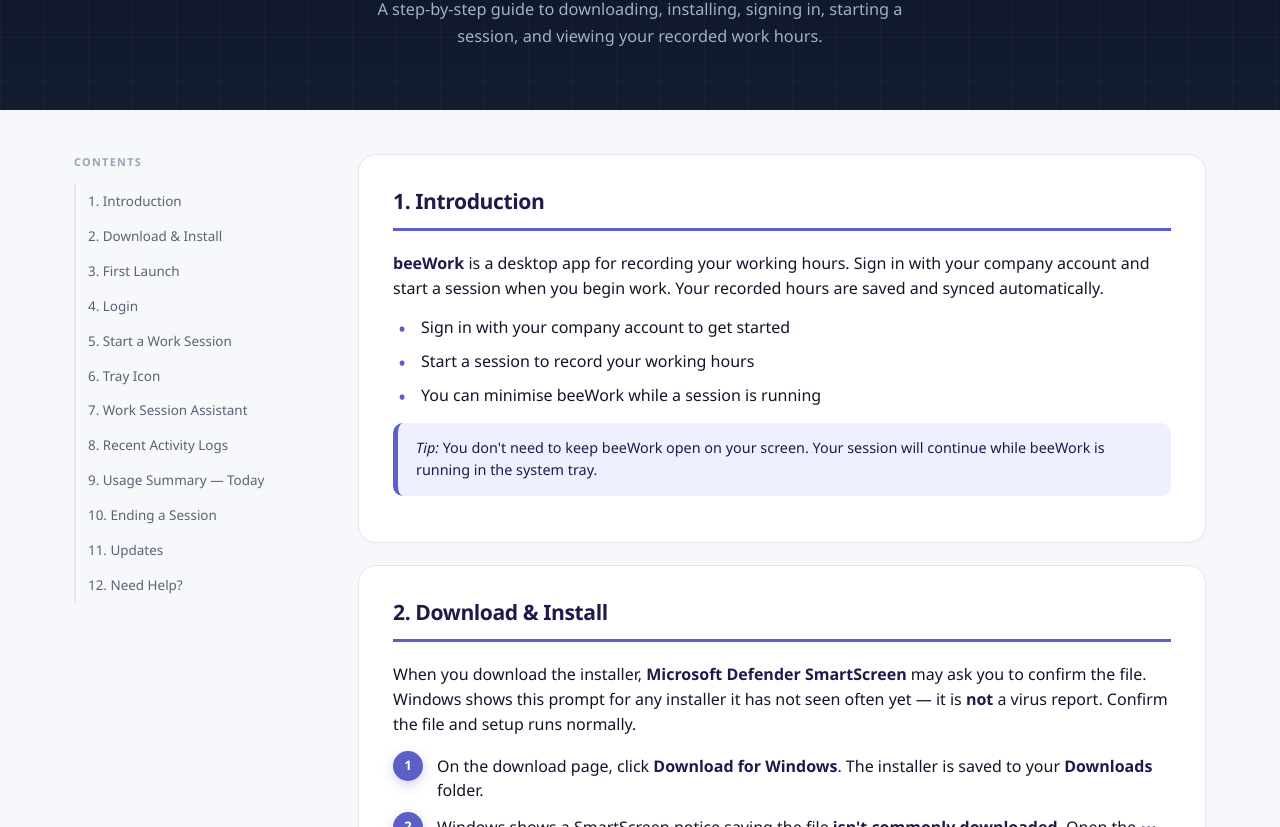
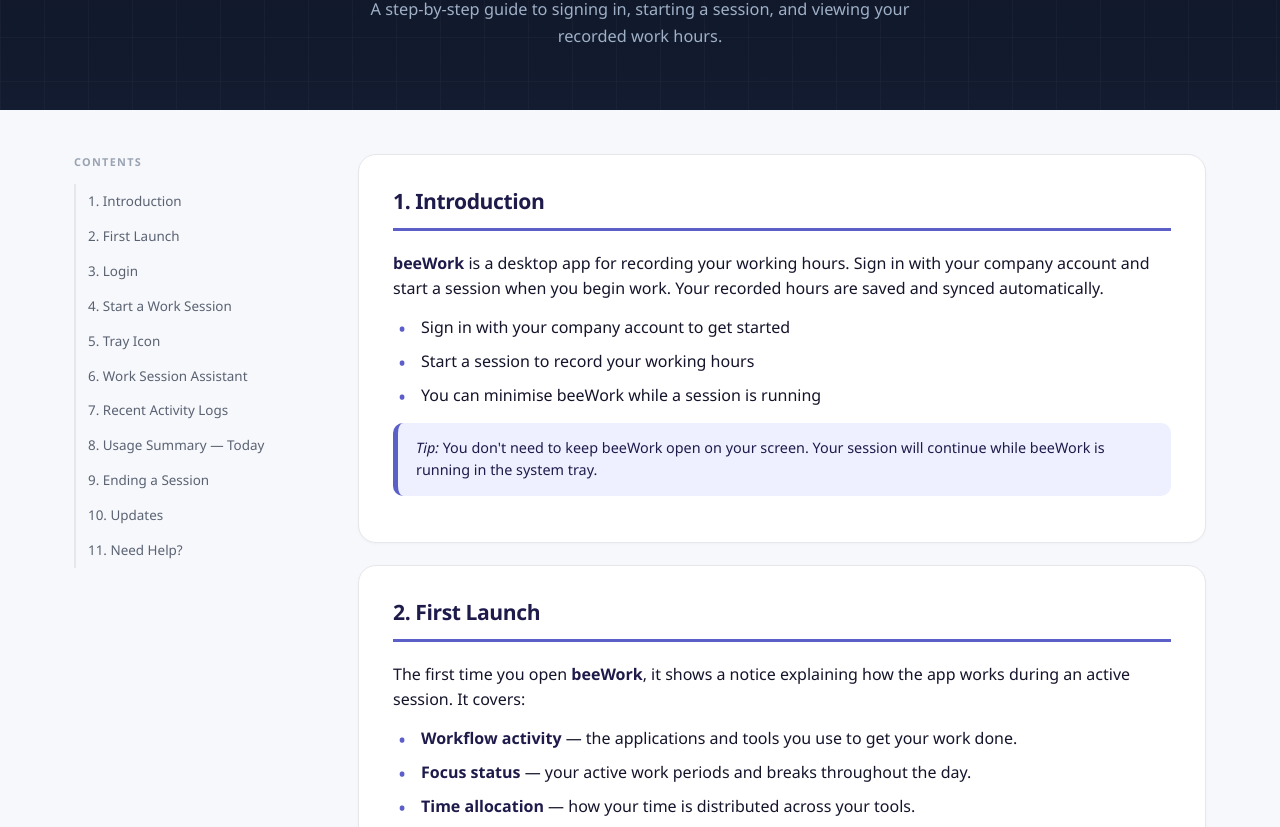
Before and after one commit to SDOIrfanZen/web_beework, a plain HTML site: page public/manual/index.html in a window 1280 px wide. Shown: the part 290-1117 px from the top of the page. Drawn offline with Linux system fonts and the light colour scheme.

Commit message:
Revert "manual: add Download & Install section covering the SmartScreen Keep / Keep anyway steps"
This reverts commit a7505175291d263b1d26aaca6f00b644e74ccf46.

```diff
--- a/public/manual/index.html
+++ b/public/manual/index.html
@@ -4,7 +4,7 @@
   <meta charset="UTF-8" />
   <meta name="viewport" content="width=device-width, initial-scale=1.0" />
   <title>beeWork — User Manual</title>
-  <meta name="description" content="Step-by-step guide to downloading, installing, signing in, starting a session, and viewing your recorded work hours in beeWork." />
+  <meta name="description" content="Step-by-step guide to signing in, starting a session, and viewing your recorded work hours in beeWork." />
   <style>
     :root {
       --brand: #5B5FC7;
@@ -399,7 +399,7 @@
         User Manual
       </div>
       <h1>Everything you need<br />to use <span class="hl">beeWork</span>.</h1>
-      <p>A step-by-step guide to downloading, installing, signing in, starting a session, and viewing your recorded work hours.</p>
+      <p>A step-by-step guide to signing in, starting a session, and viewing your recorded work hours.</p>
     </div>
   </header>
 
@@ -411,17 +411,16 @@
       <div class="toc-title">Contents</div>
       <ol>
         <li><a href="#s1">1. Introduction</a></li>
-        <li><a href="#s2">2. Download &amp; Install</a></li>
-        <li><a href="#s3">3. First Launch</a></li>
-        <li><a href="#s4">4. Login</a></li>
-        <li><a href="#s5">5. Start a Work Session</a></li>
-        <li><a href="#s6">6. Tray Icon</a></li>
-        <li><a href="#s7">7. Work Session Assistant</a></li>
-        <li><a href="#s8">8. Recent Activity Logs</a></li>
-        <li><a href="#s9">9. Usage Summary — Today</a></li>
-        <li><a href="#s10">10. Ending a Session</a></li>
-        <li><a href="#s11">11. Updates</a></li>
-        <li><a href="#s12">12. Need Help?</a></li>
+        <li><a href="#s2">2. First Launch</a></li>
+        <li><a href="#s3">3. Login</a></li>
+        <li><a href="#s4">4. Start a Work Session</a></li>
+        <li><a href="#s5">5. Tray Icon</a></li>
+        <li><a href="#s6">6. Work Session Assistant</a></li>
+        <li><a href="#s7">7. Recent Activity Logs</a></li>
+        <li><a href="#s8">8. Usage Summary — Today</a></li>
+        <li><a href="#s9">9. Ending a Session</a></li>
+        <li><a href="#s10">10. Updates</a></li>
+        <li><a href="#s11">11. Need Help?</a></li>
       </ol>
     </aside>
 
@@ -442,33 +441,9 @@
         </div>
       </section>
 
-      <!-- 2. DOWNLOAD & INSTALL -->
+      <!-- 2. FIRST LAUNCH -->
       <section class="section" id="s2">
-        <h2>2. Download &amp; Install</h2>
-        <p class="lead">When you download the installer, <b>Microsoft Defender SmartScreen</b> may ask you to confirm the file. Windows shows this prompt for any installer it has not seen often yet &mdash; it is <b>not</b> a virus report. Confirm the file and setup runs normally.</p>
-
-        <ul class="step-list">
-          <li><span class="step-num">1</span><span>On the download page, click <b>Download for Windows</b>. The installer is saved to your <b>Downloads</b> folder.</span></li>
-          <li><span class="step-num">2</span><span>Windows shows a SmartScreen notice saying the file <b>isn't commonly downloaded</b>. Open the <b>&#8943;</b> (three dots) on the notice and click <b>Keep</b>.</span></li>
-        </ul>
-        <div class="shot">
-          <img src="smartscreen_download_notice.png" alt="Windows download notice saying the file isn't commonly downloaded, with the three-dot menu open showing Delete and Keep" />
-        </div>
-        <ul class="step-list">
-          <li><span class="step-num">3</span><span>Your browser then asks a <b>second</b> time, with a <b>Make sure you trust&hellip; before you open it</b> panel, because Windows Defender SmartScreen couldn't verify the file. Click <b>Delete &#9662;</b> and choose <b>Keep anyway</b>.</span></li>
-          <li><span class="step-num">4</span><span>The download is kept. Double-click the installer, accept the setup prompts, and beeWork starts in your system tray &mdash; then continue with <b>3. First Launch</b>.</span></li>
-        </ul>
-        <div class="shot">
-          <img src="smartscreen_keep_anyway.png" alt="Make sure you trust dialog with the Delete menu expanded showing Keep anyway" />
-        </div>
-        <div class="callout ok">
-          <b>This is expected, and it is safe to keep.</b> Nothing has been detected &mdash; the prompt only reflects how widely the file has been downloaded. Your file name may include a number in brackets &mdash; for example <b>beework-setup (1).exe</b> &mdash; which only means Windows avoided overwriting an earlier copy.
-        </div>
-      </section>
-
-      <!-- 3. FIRST LAUNCH -->
-      <section class="section" id="s3">
-        <h2>3. First Launch</h2>
+        <h2>2. First Launch</h2>
         <p class="lead">The first time you open <b>beeWork</b>, it shows a notice explaining how the app works during an active session. It covers:</p>
         <ul>
           <li><b>Workflow activity</b> — the applications and tools you use to get your work done.</li>
@@ -483,9 +458,9 @@
         </div>
       </section>
 
-      <!-- 4. LOGIN -->
-      <section class="section" id="s4">
-        <h2>4. Login</h2>
+      <!-- 3. LOGIN -->
+      <section class="section" id="s3">
+        <h2>3. Login</h2>
         <ul class="step-list">
           <li><span class="step-num">1</span><span>Enter your <b>company email</b> and <b>password</b>.</span></li>
           <li><span class="step-num">2</span><span>Tick <b>"Remember me"</b> to save your credentials.</span></li>
@@ -500,9 +475,9 @@
         </div>
       </section>
 
-      <!-- 5. START A WORK SESSION -->
-      <section class="section" id="s5">
-        <h2>5. Start a Work Session</h2>
+      <!-- 4. START A WORK SESSION -->
+      <section class="section" id="s4">
+        <h2>4. Start a Work Session</h2>
         <p class="lead">The main screen is where you set up your work session.</p>
         <ul class="step-list">
           <li><span class="step-num">1</span><span><b>Clock in first (required).</b> You must already be clocked in for the day before you can start a session.</span></li>
@@ -520,9 +495,9 @@
         </div>
       </section>
 
-      <!-- 6. TRAY ICON -->
-      <section class="section" id="s6">
-        <h2>6. Tray Icon</h2>
+      <!-- 5. TRAY ICON -->
+      <section class="section" id="s5">
+        <h2>5. Tray Icon</h2>
         <p class="lead">While beeWork is running, a <b>tray icon</b> is always shown in the Windows notification area, so you can tell at a glance that the app is active.</p>
         <ul>
           <li><b>Left-click</b> the icon to reopen the app window.</li>
@@ -540,9 +515,9 @@
         </div>
       </section>
 
-      <!-- 7. WORK SESSION ASSISTANT -->
-      <section class="section" id="s7">
-        <h2>7. Work Session Assistant</h2>
+      <!-- 6. WORK SESSION ASSISTANT -->
+      <section class="section" id="s6">
+        <h2>6. Work Session Assistant</h2>
         <p class="lead">Opening the app from the tray shows the <b>Work Session Assistant</b> — an overview of your current desktop activity and sync status:</p>
         <ul>
           <li><b>Live elapsed clock</b> for the current session.</li>
@@ -554,9 +529,9 @@
         </div>
       </section>
 
-      <!-- 8. RECENT ACTIVITY LOGS -->
-      <section class="section" id="s8">
-        <h2>8. Recent Activity Logs</h2>
+      <!-- 7. RECENT ACTIVITY LOGS -->
+      <section class="section" id="s7">
+        <h2>7. Recent Activity Logs</h2>
         <p class="lead">The <b>Recent Activity Logs</b> screen lists the activity captured during your session:</p>
         <ul>
           <li>The application/process name.</li>
@@ -569,9 +544,9 @@
         </div>
       </section>
 
-      <!-- 9. USAGE SUMMARY -->
-      <section class="section" id="s9">
-        <h2>9. Usage Summary — Today</h2>
+      <!-- 8. USAGE SUMMARY -->
+      <section class="section" id="s8">
+        <h2>8. Usage Summary — Today</h2>
         <p class="lead">The <b>Usage Summary</b> screen shows today's activity breakdown:</p>
         <ul>
           <li>Total active time.</li>
@@ -585,9 +560,9 @@
         </div>
       </section>
 
-      <!-- 10. ENDING A SESSION -->
-      <section class="section" id="s10">
-        <h2>10. Ending a Session</h2>
+      <!-- 9. ENDING A SESSION -->
+      <section class="section" id="s9">
+        <h2>9. Ending a Session</h2>
         <p class="lead">You can end a session two ways:</p>
         <ul class="step-list">
           <li><span class="step-num">🖥️</span><span><b>From the app:</b> open the status window and choose <b>End Session</b> (a confirmation dialog appears).</span></li>
@@ -598,9 +573,9 @@
         </div>
       </section>
 
-      <!-- 11. UPDATES -->
-      <section class="section" id="s11">
-        <h2>11. Updates</h2>
+      <!-- 10. UPDATES -->
+      <section class="section" id="s10">
+        <h2>10. Updates</h2>
         <p class="lead">beeWork checks for updates automatically. When a new version is available, you'll see an <b>"Update available"</b> dialog.</p>
         <ul>
           <li>Click <b>"Download &amp; Install"</b> to install the update.</li>
@@ -610,9 +585,9 @@
         </div>
       </section>
 
-      <!-- 12. NEED HELP -->
-      <section class="section" id="s12">
-        <h2>12. Need Help?</h2>
+      <!-- 11. NEED HELP -->
+      <section class="section" id="s11">
+        <h2>11. Need Help?</h2>
         <p class="lead">Contact your <b>internal team</b> with any questions about this app, your data, or if you have problems logging in or syncing.</p>
         <div class="callout">
           If you see a <b>"Clock In Required"</b> message, clock in from the BeeWhere mobile app first, then return and press <b>Refresh Status</b>. If login fails or you can't sync, check your internet connection and contact your internal team.
```
Also changed, not shown: public/manual/smartscreen_download_notice.png (deleted), public/manual/smartscreen_keep_anyway.png (deleted).
